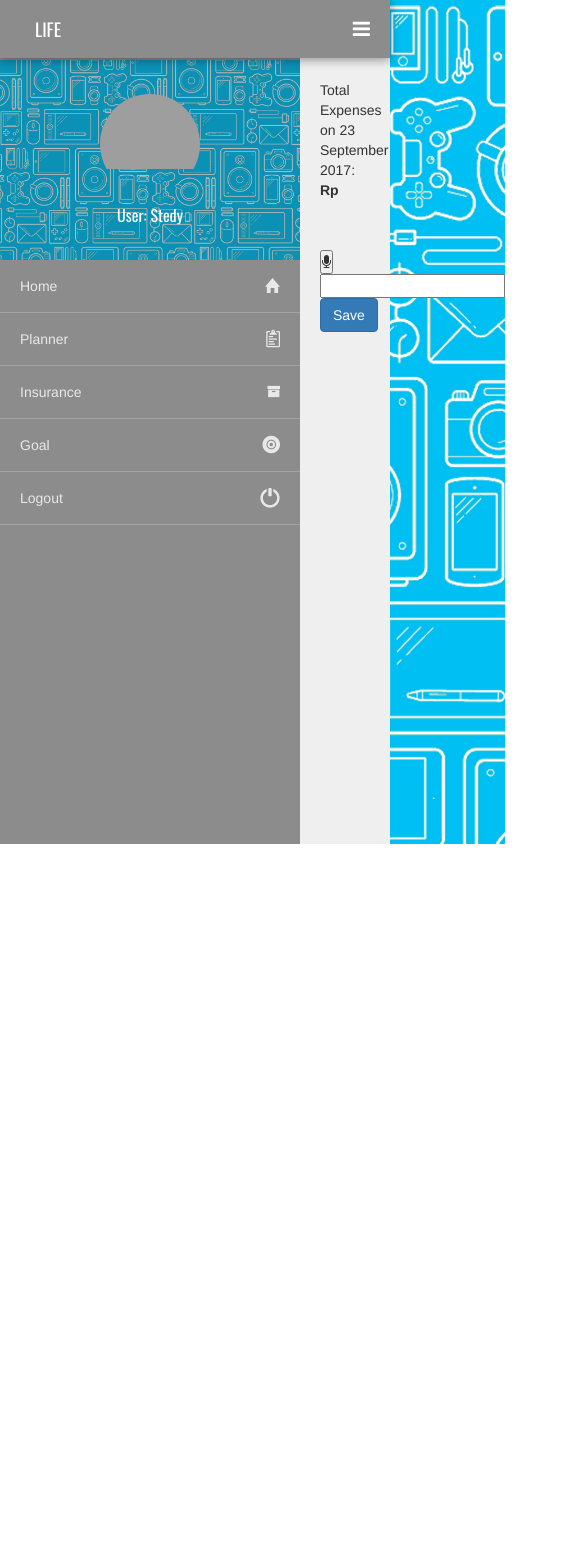
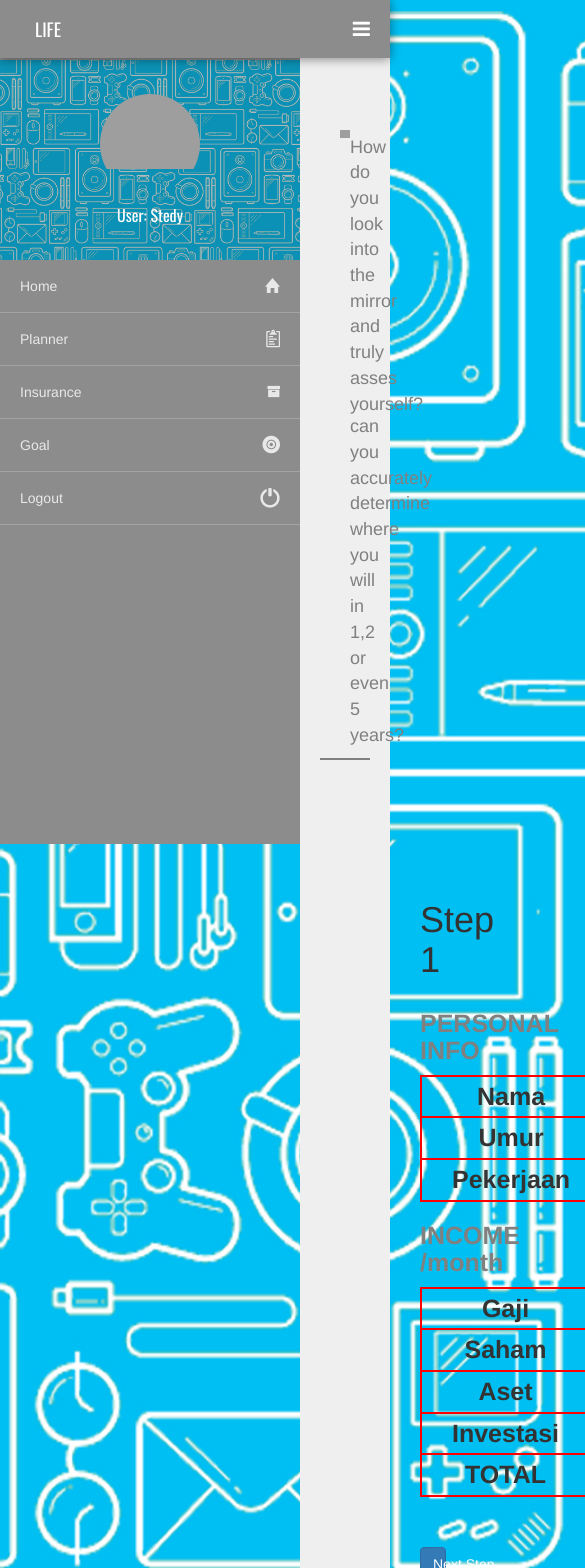
Before and after one commit to stedyyulius/life-vue, a Vue app: page /#/ in a window 390 px wide. Shown: the top 1568 px of the page, 585 px wide, since content can reach past the window. Before the commit the page ends 844 px from the top, so only its background shows below. Built offline with nearby package versions, Linux system fonts and the light colour scheme; grey boxes are pictures that could not be loaded; a web font is replaced by a local one.

Commit message:
risk feature

```diff
--- a/index.html
+++ b/index.html
@@ -12,6 +12,15 @@
   </head>
   <body>
     <div id="app"></div>
+    <!--Start of Zendesk Chat Script-->
+    <script type="text/javascript">
+    window.$zopim||(function(d,s){var z=$zopim=function(c){z._.push(c)},$=z.s=
+    d.createElement(s),e=d.getElementsByTagName(s)[0];z.set=function(o){z.set.
+    _.push(o)};z._=[];z.set._=[];$.async=!0;$.setAttribute("charset","utf-8");
+    $.src="https://v2.zopim.com/?58Fp2TgNDL8rY0rd0Hk1NGRTyw3RwFLU";z.t=+new Date;$.
+    type="text/javascript";e.parentNode.insertBefore($,e)})(document,"script");
+    </script>
+<!--End of Zendesk Chat Script-->
     <script src="https://cdnjs.cloudflare.com/ajax/libs/jquery/3.2.1/jquery.min.js"></script>
     <script src="https://cdnjs.cloudflare.com/ajax/libs/twitter-bootstrap/3.3.7/js/bootstrap.min.js"></script>
     <script src="https://cdnjs.cloudflare.com/ajax/libs/prefixfree/1.0.7/prefixfree.min.js"></script>
--- a/src/App.vue
+++ b/src/App.vue
@@ -1,5 +1,5 @@
 <template>
-  <div>
+  <div class="app">
     <router-view></router-view>
   </div>
 </template>
@@ -46,6 +46,10 @@ export default {
 .page-header{
   display:block;
   margin: auto;
+  margin-top: 50px;
   width: 50%;
 }
+.app{
+  padding-bottom: 100px
+}
 </style>
--- a/src/components/Home.vue
+++ b/src/components/Home.vue
@@ -2,9 +2,170 @@
   <div>
   <Navbar></Navbar>
   <Sidebar></Sidebar>
-    <div class="content">
+    <div class="content row">
+      <div class="header col-md-12">
+        <img class="page-header" src="../assets/LIFE-CHECK-UP-RED.png">
+        <p class="subtitle col-md-offset-2 col-md-8">
+          How do you look into the mirror and truly asses yourself?</p>
+        <p class="subtitle col-md-offset-2 col-md-8">
+          can you accurately determine where you will in 1,2 or even 5 years?
+        </p>
+      </div>
+      <div class="container col-md-12">
+        <h1 class="title"> Step {{page}} </h1>
+        <!-- Page 1 -->
+        <div class="table row" v-if="page === 1">
+          <h3 class="table-title">PERSONAL INFO</h3>
+          <table class="first-table">
+            <tr class="first-table-key">
+              <td class="first-table-key">Nama</td>
+              <input class="table-input" type="text" value="Stedy">
+            </tr>
+            <tr class="first-table-key">
+              <td class="first-table-key">Umur</td>
+              <input class="table-input" type="text" value="26">
+            </tr>
+            <tr class="first-table-key">
+              <td class="first-table-key">Pekerjaan</td>
+              <input class="table-input" type="text" value="Front-End Developer @ Orori.com">
+            </tr>
+          </table>
+          <h3 class="table-title">INCOME /month</h3>
+          <table class="first-table">
+            <tr class="first-table-key">
+              <td class="first-table-key">Gaji</td>
+              <input class="table-input" type="text" value="Rp11.000.000">
+            </tr>
+            <tr class="first-table-key">
+              <td class="first-table-key">Saham</td>
+              <input class="table-input" type="text" value="0">
+            </tr>
+            <tr class="first-table-key">
+              <td class="first-table-key">Aset</td>
+              <input class="table-input" type="text" value="0">
+            </tr>
+            <tr class="first-table-key">
+              <td class="first-table-key">Investasi</td>
+              <input class="table-input" type="text" value="0">
+            </tr>
+            <tr class="first-table-key">
+              <td class="first-table-key">TOTAL</td>
+              <input class="total" type="text" value="Rp11.000.000">
+            </tr>
+          </table>
+        </div>
+        <!-- Page 2 -->
+        <div class="table row" v-if="page === 2">
+          <h3 class="table-title">PERSONAL EXPENSE</h3>
+          <table class="second-table">
+            <tr class="second-table-key">
+              <td class="second-table-key">Makan</td>
+              <input class="table-input" type="text" value="Rp1.200.000">
+            </tr>
+            <tr class="second-table-key">
+              <td class="second-table-key">Pulsa</td>
+              <input class="table-input" type="text" value="Rp100.000">
+            </tr>
+            <tr class="second-table-key">
+              <td class="second-table-key">Cicilan Kartu Kredit</td>
+              <input class="table-input" type="text" value="0">
+            </tr>
+            <tr class="second-table-key">
+              <td class="second-table-key">Cicilan Lain</td>
+              <input class="table-input" type="text" value="Rp2.300.000">
+            </tr>
+            <tr class="second-table-key">
+              <td class="second-table-key">Asuransi</td>
+              <input class="table-input" type="text" value="0">
+            </tr>
+            <tr class="second-table-key">
+              <td class="second-table-key">Transportasi</td>
+              <input class="table-input" type="text" value="Rp200.000">
+            </tr>
+            <tr class="second-table-key">
+              <td class="second-table-key">Keperluan pribadi</td>
+              <input class="table-input" type="text" value="Rp1.000.000">
+            </tr>
+            <tr class="second-table-key">
+              <td class="second-table-key">Lain-lain</td>
+              <input class="table-input" type="text" value="Rp1.500.000">
+            </tr>
+            <tr class="second-table-key">
+              <td class="second-table-key">Total</td>
+              <input class="total" type="text" value="Rp6.300.000">
+            </tr>
+          </table>
+          <h3 class="table-title">Household Expense /month (Jika Ada)</h3>
+          <table class="second-table">
+            <tr class="second-table-key">
+              <td class="second-table-key">Belanja Bulanan</td>
+              <input class="table-input" type="text" value="Rp100.000">
+            </tr>
+            <tr class="second-table-key">
+              <td class="second-table-key">Listrik, Gas, Air, Keamanan</td>
+              <input class="table-input" type="text" value="Rp50.000">
+            </tr>
+            <tr class="second-table-key">
+              <td class="second-table-key">Internet Rumah</td>
+              <input class="table-input" type="text" value="0">
+            </tr>
+            <tr class="second-table-key">
+              <td class="second-table-key">Anak (Jika ada)</td>
+              <input class="table-input" type="text" value="0">
+            </tr>
+            <tr class="second-table-key">
+              <td class="second-table-key">Cicilan Property</td>
+              <input class="table-input" type="text" value="0">
+            </tr>
+            <tr class="second-table-key">
+              <td class="second-table-key">Pembantu</td>
+              <input class="table-input" type="text" value="0">
+            </tr>
+            <tr class="second-table-key">
+              <td class="second-table-key">Hutang</td>
+              <input class="table-input" type="text" value="0">
+            </tr>
+            <tr class="second-table-key">
+              <td class="second-table-key">Arisan</td>
+              <input class="table-input" type="text" value="0">
+            </tr>
+            <tr class="second-table-key">
+              <td class="second-table-key">Total</td>
+              <input class="total" type="text" value="Rp150.000">
+            </tr>
+          </table>
+        </div>
+        <!-- Page 3 -->
+        <div class="table row" v-if="page === 3">
+          <h3 class="table-title">TOTAL AKHIR</h3>
+          <table class="second-table">
+            <tr class="second-table-key">
+              <td class="second-table-key">TOTAL INCOME</td>
+              <input class="total" type="text" value="Rp11.000.000">
+            </tr>
+            <tr class="second-table-key">
+              <td class="second-table-key">TOTAL EXPENSE</td>
+              <input class="total" type="text" value="Rp6.450.000">
+            </tr>
+            <tr class="second-table-key">
+              <td class="second-table-key">JUMLAH AKHIR</td>
+              <input class="total" type="text" value="Rp4.550.000">
+            </tr>
+          </table>
+          <h3 class="table-title">KESEHATAN KEUANGAN</h3>
+          <table class="second-table">
+            <tr class="second-table-key">
+              <input class="table-input" type="text" value="">
+            </tr>
+            <tr class="second-table-key">
+              <input class="table-input" type="text" value="">
+            </tr>
+          </table>
+        </div>
+        <!-- Page 4 -->
+        <div v-if="page === 4" class="col-md-offset-2 col-md-8">
           <div class="data-form" v-for="d in data">
-        {{formatDate(new Date())}}
+           <div class="data-head">{{formatDate(new Date())}}</div>
            <div v-for="header in d.header">
              {{header}}
            </div>
@@ -16,12 +177,19 @@
             <div class="data-key">Rp{{currencyFormatter(totalDay)}}</div>
           </div>
         <div class="speech-form">
+          <h4>Input Your Expense</h4>
           <button @click="speechToText()"><i class="fa fa-microphone"></i></button>
           <div v-for="s in stringSpeech">
             <input type="text" :value="s">
           </div>
-        <input v-model="numberSpeech" type="text" >
+          <select>
+            <option>{{monthlyExpenses[expenseIndex]}}</option>
+          </select>
+          <input v-model="numberSpeech" type="text">
           <button type="button" class="btn btn-primary" @click="save()">Save</button>
+        </div>
+      </div>
+      <button class="page-header btn btn-primary" @click="nextPage()">Next Step</button>
     </div>
     </div>
   </div>
@@ -36,21 +204,27 @@ export default {
   },
   data(){
     return{
-      stringSpeech  : "",
-      numberSpeech  : "",
-      counter       : 0,
-      result        : [],
-      data          : [],
-      totalDay      : ""
+      stringSpeech    : "",
+      numberSpeech    : "",
+      counter         : 0,
+      result          : [],
+      data            : [],
+      totalDay        : "",
+      monthlyExpenses : ["halo","juga"],
+      expenseIndex    : 0,
+      page            : 1
     }
   },
   methods:{
+    nextPage(){
+      this.page += 1
+    },
     formatDate(date) {
       var monthNames = [
-        "January", "February", "March",
-        "April", "May", "June", "July",
-        "August", "September", "October",
-        "November", "December"
+        "Jan", "Feb", "Mar",
+        "Apr", "May", "Jun", "Jul",
+        "Aug", "Sep", "Oct",
+        "Nov", "Dec"
       ];
 
       var day = date.getDate();
@@ -96,6 +270,11 @@ export default {
             //   },500)
             // }
             if(event.results[i].isFinal){
+              if(self.expenseIndex < self.monthlyExpenses.length - 1){
+                 self.expenseIndex += 1
+              } else{
+                self.expenseIndex = 0
+              }
               // var filterString = transcript.split(' ').filter(function(f,index){
               //   return !+f && f !== ""
               // })
@@ -205,12 +384,96 @@ export default {
 </script>
 
 <style lang="css">
+  .table{
+    text-align: center;
+    margin: auto;
+  }
+
+  .required{
+    color: red;
+  }
+
+  .first-table{
+    border: 2px solid red;
+    font-size: 25px;
+    text-align: center;
+    width: 100%;
+  }
+
+  .first-table-key{
+    border: 2px solid red;
+    margin: 10px;
+    padding-left: 30px;
+    padding-right: 30px;
+    font-weight: bold;
+  }
+
+  .second-table{
+    border: 2px solid blue;
+    font-size: 25px;
+    text-align: center;
+    width: 100%;
+  }
+
+  .second-table-key{
+    border: 2px solid blue;
+    margin: 10px;
+    padding-left: 30px;
+    padding-right: 30px;
+    font-weight: bold;
+  }
+
+  table, th, td {
+    border: 1px solid black;
+}
+
+  .table-input{
+    width:100%;
+    text-align: center;
+    font-weight: normal;
+    padding-left: 30px;
+    padding-right: 30px;
+  }
+
+  .total{
+    text-align: center;
+    font-weight: bold;
+    padding-left: 30px;
+    padding-right: 30px;
+  }
+
+  .table-title{
+    text-align: center;
+    font-size: 25px;
+    color: gray;
+    font-weight: bold;
+  }
+
+  .subtitle{
+    text-align: center;
+    color: gray;
+    margin-top: -13px;
+    font-size: 18px;
+  }
+
   .speech-form{
     margin-top: 50px;
   }
 
+  .header{
+    border-bottom: 2px solid gray;
+    margin-bottom: 20px;
+  }
+
+  .data-head{
+    font-weight: bold;
+    border-bottom: 2px solid;
+  }
+
   .data-form{
     margin: 40px;
+    border: 2px solid;
+    text-align: center;
   }
   .data-key{
     font-weight: bold;
```
Also changed, not shown: 1 other file (tests, documents, lock files or other folders). Lines whose indentation alone changed are shown as unchanged.
